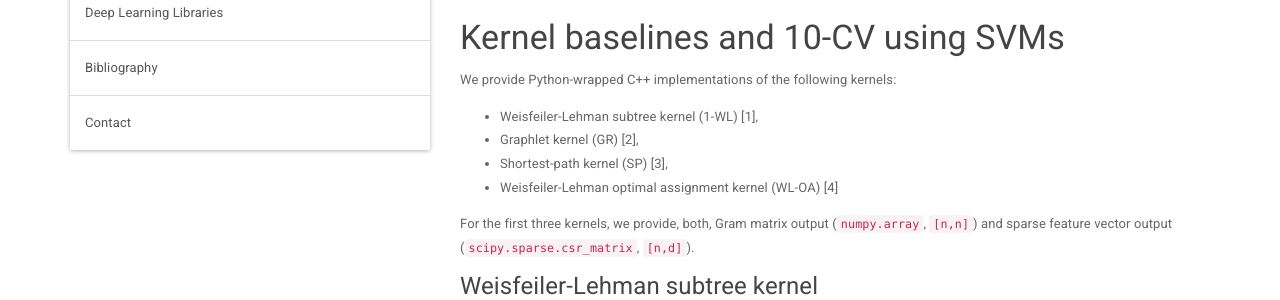
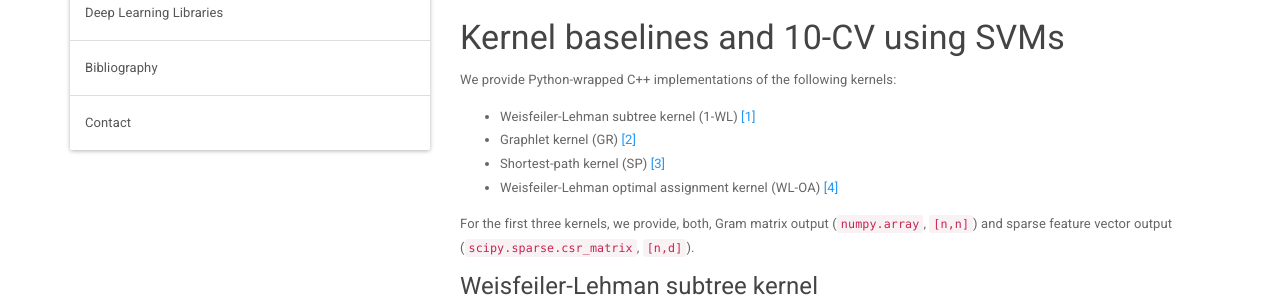
Before and after one commit to chrsmrrs/datasets, a Jekyll site: the page built from _docs/evaluation.md, in a window 1280 px wide and 900 px high. Shown: the part 358-658 px from the top of the window. Built offline with Jekyll 4.4.1, drawn with Linux system fonts in a browser that asks for light colours; some of the changed lines change nothing that is shown; some of the changed text lies outside the part shown.

Commit message:
Add reference links

````diff
--- a/_docs/evaluation.md
+++ b/_docs/evaluation.md
@@ -11,10 +11,10 @@ Throughout this tutorial, we assume that your base directory is `tudataset/tud_b
 ### Kernel baselines and 10-CV using SVMs
 
 We provide  Python-wrapped C++ implementations of the following kernels:
-- Weisfeiler-Lehman subtree kernel (1-WL) [1],
-- Graphlet kernel (GR) [2],
-- Shortest-path kernel (SP) [3],
-- Weisfeiler-Lehman optimal assignment kernel (WL-OA) [4]
+- Weisfeiler-Lehman subtree kernel (1-WL) [[1]](#ref-1)
+- Graphlet kernel (GR) [[2]](#ref-2)
+- Shortest-path kernel (SP) [[3]](#ref-3)
+- Weisfeiler-Lehman optimal assignment kernel (WL-OA) [[4]](#ref-4)
 
 
 For the  first three kernels, we provide, both, Gram matrix output (`numpy.array`, `[n,n]`) and sparse feature vector output (`scipy.sparse.csr_matrix`, `[n,d]`).
@@ -111,7 +111,7 @@ See `main_kernel.py` for more examples.
 
 ### GNNs baselines and 10-CV evaluation
 
-Here, we show how to optimize the hyperparameters (number of layers  in `{1,2,3,4,5}`, hidden dimension `{32,64,128}`) of the `GIN` layer [5] using 10-CV.
+Here, we show how to optimize the hyperparameters (number of layers  in `{1,2,3,4,5}`, hidden dimension `{32,64,128}`) of the `GIN` layer [[5]](#ref-5) using 10-CV.
 We set the maximum number of epochs to `200`, the batch size to `64`, the starting learing rate to `0.01`, and the number of repetitions of the 10-CV to `10`.
 
 ```python
````
